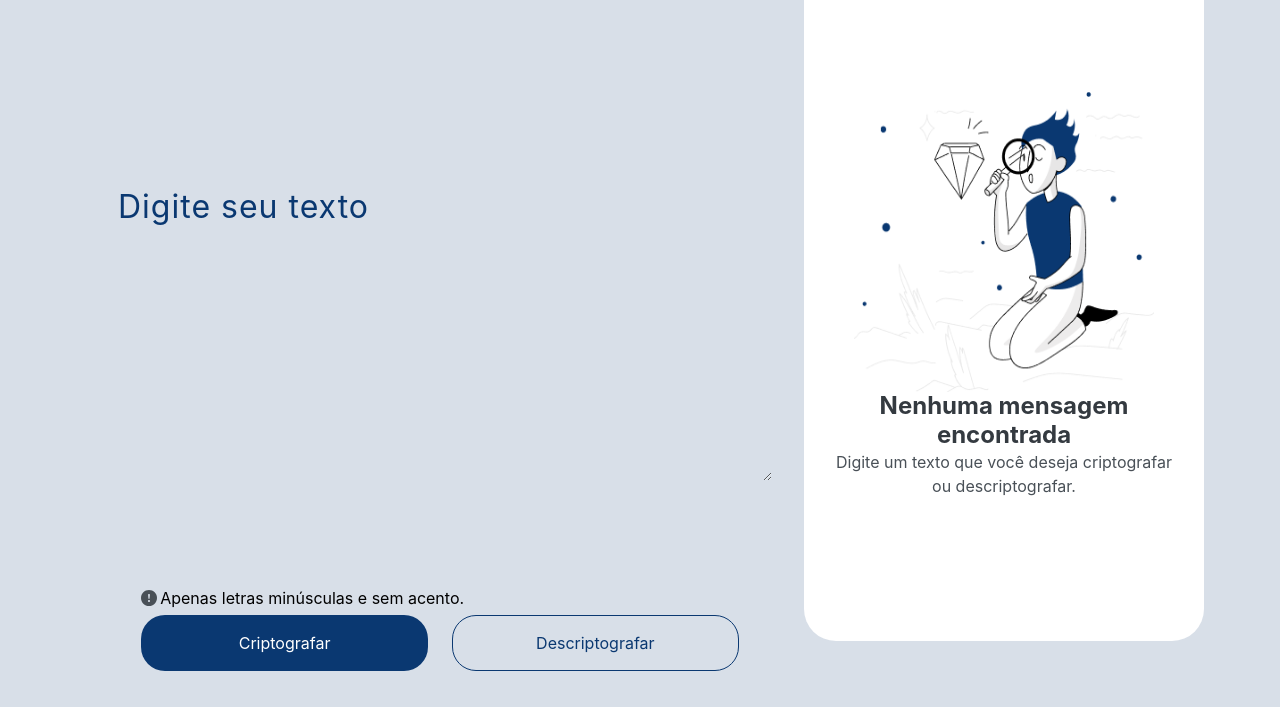
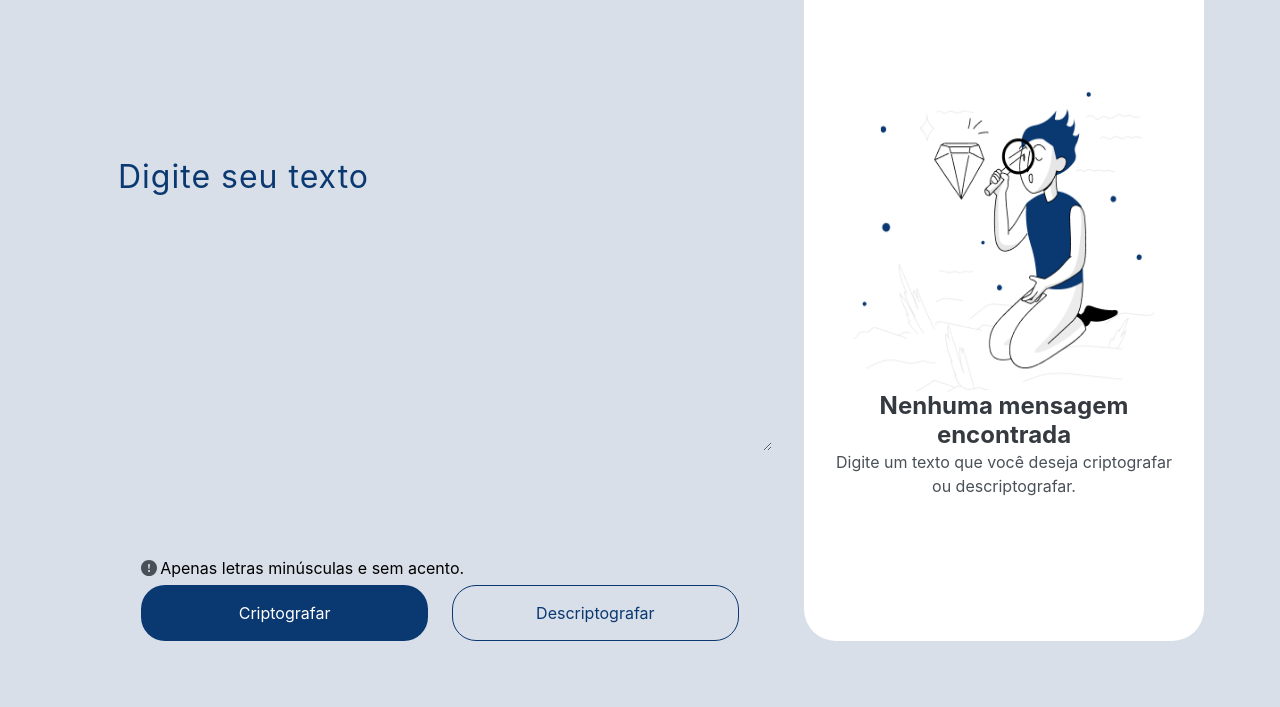
Before and after one commit to dev-elvis/projetoDecodificador, a plain HTML site: page index.html in a window 1280 px wide. Shown: the part 93-800 px from the top of the page. Drawn offline with Linux system fonts and the light colour scheme.

Commit message:
Correção no arquivo da posição do margin-top do #areaTexto

```diff
--- a/src/css/index.css
+++ b/src/css/index.css
@@ -44,7 +44,7 @@ main {
     flex-direction: column;
     align-items: center;
     width: 100%;
-    margin-top: 170px;
+    margin-top: 140px;
     gap: 5px;
 }
 
```
